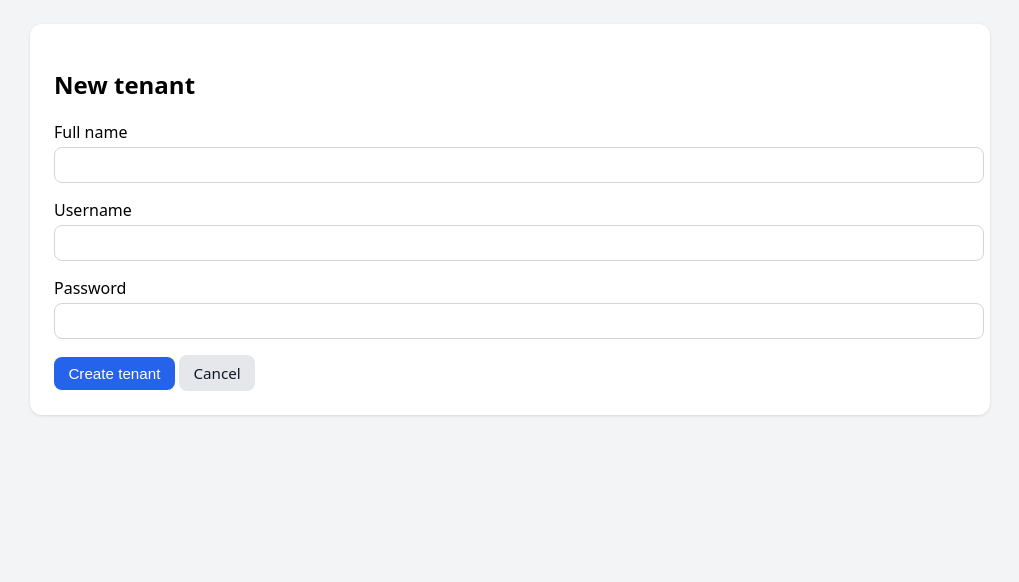
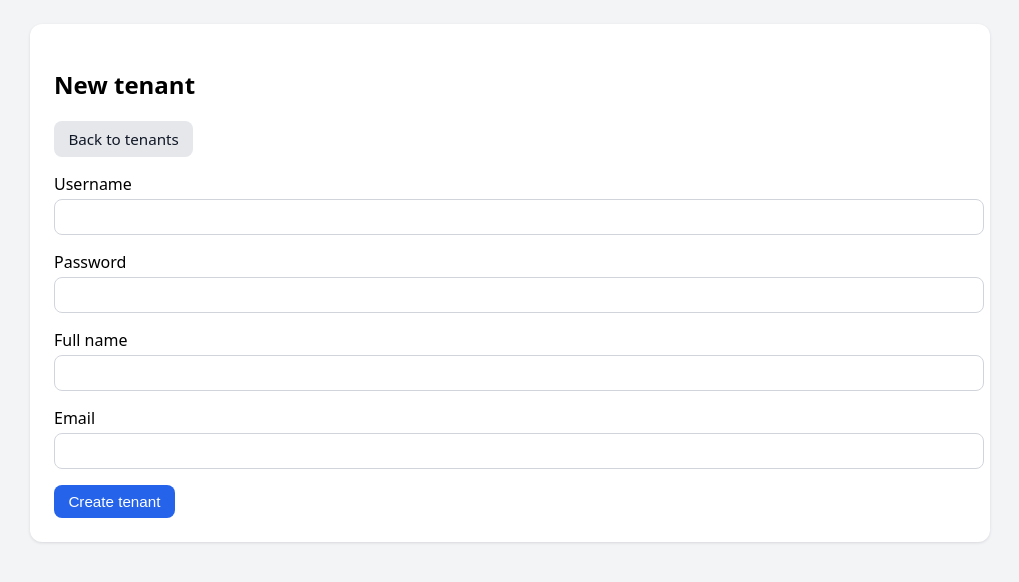
Before and after one commit to MrCakeguy123/tenant-landlord-app, a Flask app: page /landlord/tenants/new in a window 1280 px wide. Shown: the part 44-626 px from the top of the page, without its empty margins (130-1149 px from the left). Run offline with Flask 3, Linux system fonts and the light colour scheme; a user stored in the database is signed in; data comes from the database, SQL or seed files in the repository.

Commit message:
Enhance landlord tenant form with new fields and link
Added 'Back to tenants' link and email field to tenant form.

```diff
--- a/templates/landlord_tenant_form.html
+++ b/templates/landlord_tenant_form.html
@@ -2,11 +2,11 @@
 {% block content %}
   <section class="card">
     <h1>New tenant</h1>
-    <form method="post" class="form">
-      <label>
-        Full name
-        <input type="text" name="full_name">
-      </label>
+    <p>
+      <a class="button" href="{{ url_for('landlord_tenants') }}">Back to tenants</a>
+    </p>
+
+    <form method="post" action="{{ url_for('landlord_new_tenant') }}" class="form">
       <label>
         Username
         <input type="text" name="username" required>
@@ -15,8 +15,15 @@
         Password
         <input type="password" name="password" required>
       </label>
+      <label>
+        Full name
+        <input type="text" name="full_name">
+      </label>
+      <label>
+        Email
+        <input type="email" name="email">
+      </label>
       <button class="button primary" type="submit">Create tenant</button>
-      <a class="button" href="{{ url_for('landlord_tenants') }}">Cancel</a>
     </form>
   </section>
 {% endblock %}
```
